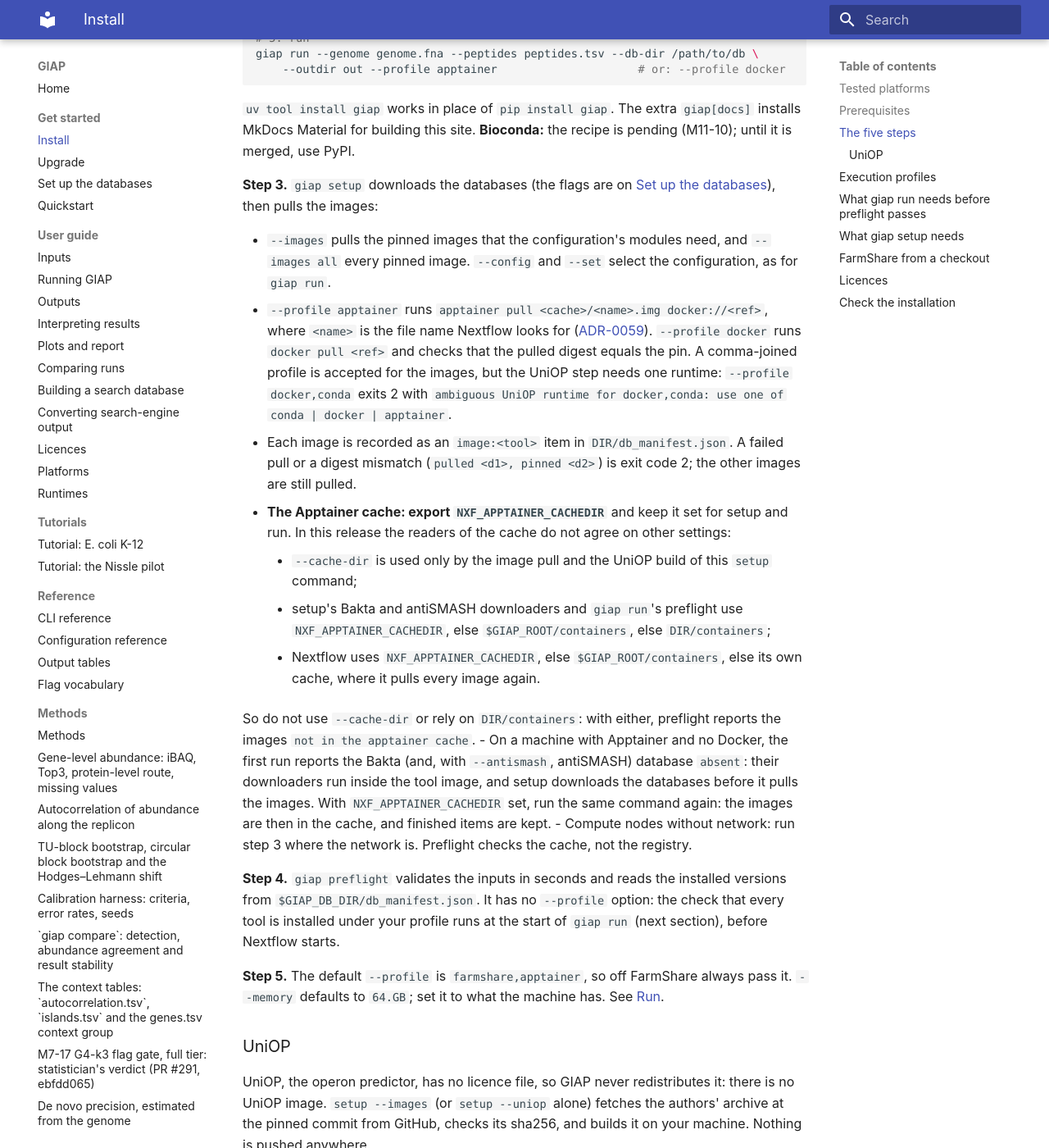
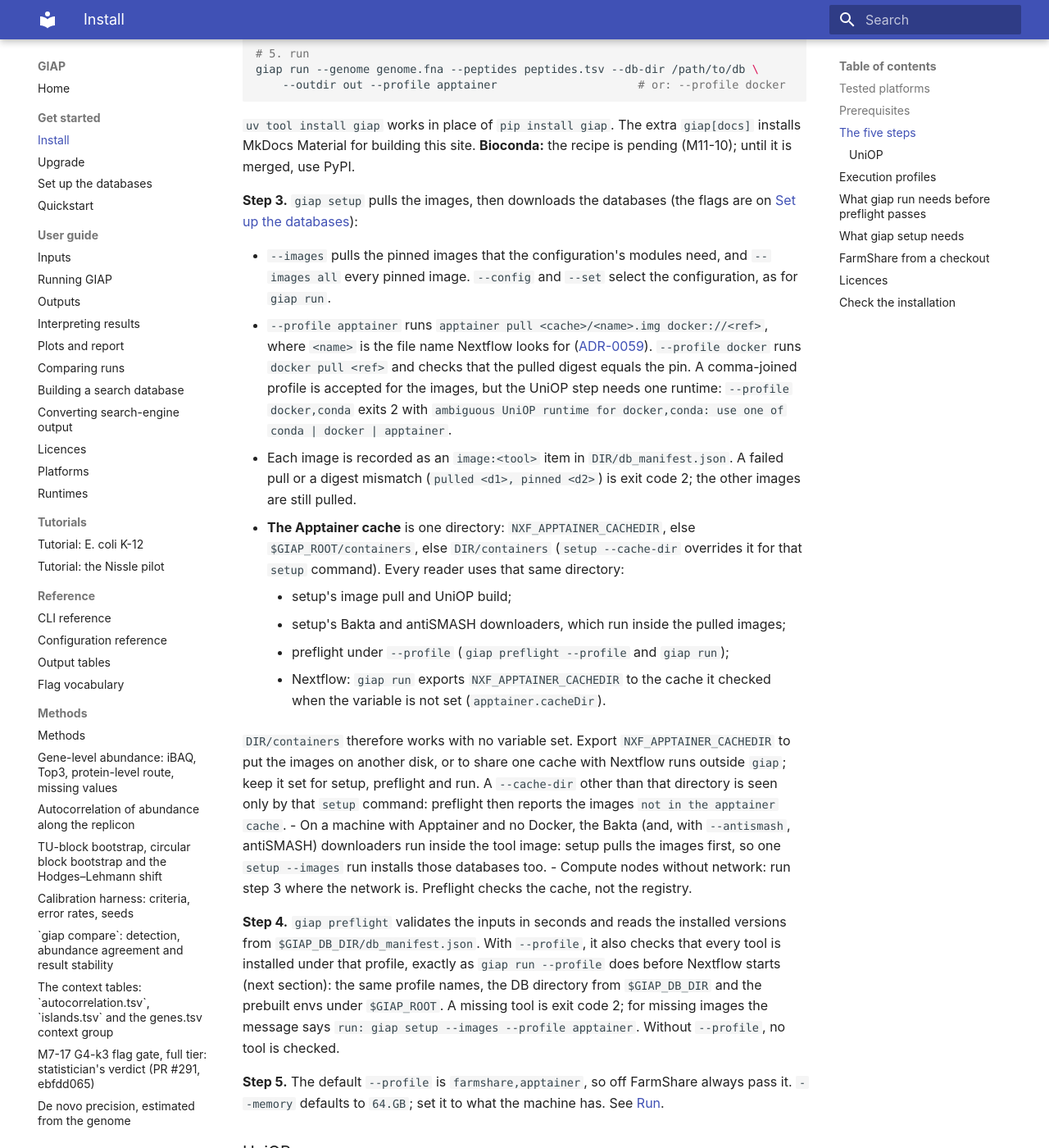
Before and after one commit to khoa-yelo/giap, an MkDocs documentation site: the page built from docs/get-started/install.md, in a window 1280 px wide and 1400 px high, scrolled down 2419 px. Shown: the whole window at 82% size. Built offline with MkDocs 1.6.1 and Material for MkDocs 9.7.7, drawn with Linux system fonts in a browser that asks for light colours; some of the changed text lies outside the part shown.

Commit message:
fix(setup,preflight,run): one image cache, images before databases, preflight --profile
- ToolRunner(cache_dir=...): setup passes --cache-dir or image_cache(), so the Bakta and
  antiSMASH downloaders find the image the pull wrote.
- setup --images pulls the images before run_setup.
- launch_env exports NXF_APPTAINER_CACHEDIR = image_cache(environ, abs db_dir) when unset.
- giap preflight --profile: run's profile validation and tool check.
- giap run without nextflow points at the install docs and setup --images.
- docs: install step 3 cache readers, step 4 preflight --profile; CLI reference regenerated.

Agent-Role: implementer
Co-Authored-By: Claude Opus 5.5 <noreply@anthropic.com>
Claude-Session: https://claude.ai/code/session_01PrvuX9xr7fWwMTpHJxPSjm

```diff
--- a/docs/get-started/install.md
+++ b/docs/get-started/install.md
@@ -66,13 +66,14 @@ giap --version
 
 # 2. Nextflow, Java and Docker or Apptainer on PATH (Prerequisites above)
 
-# 3. databases, pinned images and the local UniOP build
-export NXF_APPTAINER_CACHEDIR=/big/disk/giap-images     # apptainer only (below)
+# 3. pinned images, databases and the local UniOP build
+export NXF_APPTAINER_CACHEDIR=/big/disk/giap-images     # optional, apptainer only (below)
 giap setup --db-dir /path/to/db --antismash --go --kegg --cog --contaminants \
     --images --profile apptainer                         # or: --profile docker
 
-# 4. check the inputs
-GIAP_DB_DIR=/path/to/db giap preflight --genome genome.fna --peptides peptides.tsv
+# 4. check the inputs and the installed tools
+GIAP_DB_DIR=/path/to/db giap preflight --genome genome.fna --peptides peptides.tsv \
+    --profile apptainer                                  # or: --profile docker
 
 # 5. run
 giap run --genome genome.fna --peptides peptides.tsv --db-dir /path/to/db \
@@ -83,8 +84,8 @@ giap run --genome genome.fna --peptides peptides.tsv --db-dir /path/to/db \
 MkDocs Material for building this site. **Bioconda:** the recipe is pending (M11-10); until it
 is merged, use PyPI.
 
-**Step 3.** `giap setup` downloads the databases (the flags are on
-[Set up the databases](setup-databases.md)), then pulls the images:
+**Step 3.** `giap setup` pulls the images, then downloads the databases (the flags are on
+[Set up the databases](setup-databases.md)):
 
 - `--images` pulls the pinned images that the configuration's modules need, and `--images all`
   every pinned image. `--config` and `--set` select the configuration, as for `giap run`.
@@ -96,27 +97,31 @@ is merged, use PyPI.
   conda | docker | apptainer`.
 - Each image is recorded as an `image:<tool>` item in `DIR/db_manifest.json`. A failed pull or a
   digest mismatch (`pulled <d1>, pinned <d2>`) is exit code 2; the other images are still pulled.
-- **The Apptainer cache: export `NXF_APPTAINER_CACHEDIR`** and keep it set for setup and run.
-  In this release the readers of the cache do not agree on other settings:
-    - `--cache-dir` is used only by the image pull and the UniOP build of this `setup` command;
-    - setup's Bakta and antiSMASH downloaders and `giap run`'s preflight use
-      `NXF_APPTAINER_CACHEDIR`, else `$GIAP_ROOT/containers`, else `DIR/containers`;
-    - Nextflow uses `NXF_APPTAINER_CACHEDIR`, else `$GIAP_ROOT/containers`, else its own cache,
-      where it pulls every image again.
+- **The Apptainer cache** is one directory: `NXF_APPTAINER_CACHEDIR`, else
+  `$GIAP_ROOT/containers`, else `DIR/containers` (`setup --cache-dir` overrides it for that
+  `setup` command). Every reader uses that same directory:
+    - setup's image pull and UniOP build;
+    - setup's Bakta and antiSMASH downloaders, which run inside the pulled images;
+    - preflight under `--profile` (`giap preflight --profile` and `giap run`);
+    - Nextflow: `giap run` exports `NXF_APPTAINER_CACHEDIR` to the cache it checked when the
+      variable is not set (`apptainer.cacheDir`).
 
-  So do not use `--cache-dir` or rely on `DIR/containers`: with either, preflight reports the
-  images `not in the apptainer cache`.
-- On a machine with Apptainer and no Docker, the first run reports the Bakta (and, with
-  `--antismash`, antiSMASH) database `absent`: their downloaders run inside the tool image, and
-  setup downloads the databases before it pulls the images. With `NXF_APPTAINER_CACHEDIR` set,
-  run the same command again: the images are then in the cache, and finished items are kept.
+  `DIR/containers` therefore works with no variable set. Export `NXF_APPTAINER_CACHEDIR` to put
+  the images on another disk, or to share one cache with Nextflow runs outside `giap`; keep it
+  set for setup, preflight and run. A `--cache-dir` other than that directory is seen only by
+  that `setup` command: preflight then reports the images `not in the apptainer cache`.
+- On a machine with Apptainer and no Docker, the Bakta (and, with `--antismash`, antiSMASH)
+  downloaders run inside the tool image: setup pulls the images first, so one `setup --images`
+  run installs those databases too.
 - Compute nodes without network: run step 3 where the network is. Preflight checks the cache,
   not the registry.
 
 **Step 4.** `giap preflight` validates the inputs in seconds and reads the installed versions from
-`$GIAP_DB_DIR/db_manifest.json`. It has no `--profile` option: the check that every tool is
-installed under your profile runs at the start of `giap run` (next section), before Nextflow
-starts.
+`$GIAP_DB_DIR/db_manifest.json`. With `--profile`, it also checks that every tool is installed
+under that profile, exactly as `giap run --profile` does before Nextflow starts (next section):
+the same profile names, the DB directory from `$GIAP_DB_DIR` and the prebuilt envs under
+`$GIAP_ROOT`. A missing tool is exit code 2; for missing images the message says `run: giap setup
+--images --profile apptainer`. Without `--profile`, no tool is checked.
 
 **Step 5.** The default `--profile` is `farmshare,apptainer`, so off FarmShare always pass it.
 `--memory` defaults to `64.GB`; set it to what the machine has. See [Run](../user-guide/run.md).
@@ -188,10 +193,10 @@ has no `-c` option for your own Nextflow config; Nextflow also reads `$NXF_HOME/
 
 ## What `giap run` needs before preflight passes
 
-In run mode, preflight checks that every tool the run will use is installed under `--profile`
-(`missing_tools` in `src/giap/preflight/environment.py`). A missing tool is an environment error:
-`giap run` exits with code 2 before Nextflow starts, and the message names the tool and the
-reason.
+In run mode, and in `giap preflight --profile`, preflight checks that every tool the run will use
+is installed under `--profile` (`missing_tools` in `src/giap/preflight/environment.py`). A
+missing tool is an environment error: `giap run` exits with code 2 before Nextflow starts, and
+the message names the tool and the reason.
 
 | Tool kind | `docker` | `apptainer` (no conda profile) | `farmshare*`, or with `conda` |
 |---|---|---|---|
@@ -204,7 +209,7 @@ reason.
 A prebuilt env counts only with its marker file `.giap-built`, holding the SHA-256 of
 `workflow/envs/<tool>.yml`. Preflight also reads `DIR/db_manifest.json` for the databases
 ([Set up the databases](setup-databases.md)). The antiSMASH image alone is about 9 GB
-(GIAP_SPEC.md §3.9).
+([Set up the databases › Layout and sizes](setup-databases.md#layout-and-sizes)).
 
 ## What `giap setup` needs
 
--- a/docs/reference/cli.md
+++ b/docs/reference/cli.md
@@ -57,7 +57,7 @@ Build an optional strain search database (no FDR is built on it).
 
 ## giap preflight
 
-Validate inputs only (seconds).
+Validate inputs only (seconds); with --profile also the installed tools.
 
 | Option | Type | Default | Choices | Help |
 |---|---|---|---|---|
@@ -68,6 +68,7 @@ Validate inputs only (seconds).
 | `--annotation` | `FILE` | — | — | bakta.json(.gz), GFF3 or GenBank. |
 | `--outdir` | `PATH` | — | — | Output directory. |
 | `--strict` | flag | — | — | Treat warnings as errors (exit code 3). |
+| `--profile` | `TEXT` | — | — | Also check the tools a run under these profiles needs, as 'giap run' does (DB directory: $GIAP_DB_DIR). Comma-joined from: farmshare, farmshare_local, apptainer, conda, docker, standard. |
 | `--version` | flag | — | — | Show the version and exit. |
 | `--config` | `FILE` | — | — | YAML config file. |
 | `--set` | `KEY=VALUE` | — | — | Override any config key (dotted, repeatable; VALUE is YAML). |
```
Also changed, not shown: changelog.d/+install-path-gaps.bugfix.md (added, +1 -0 lines), 3 other files.
